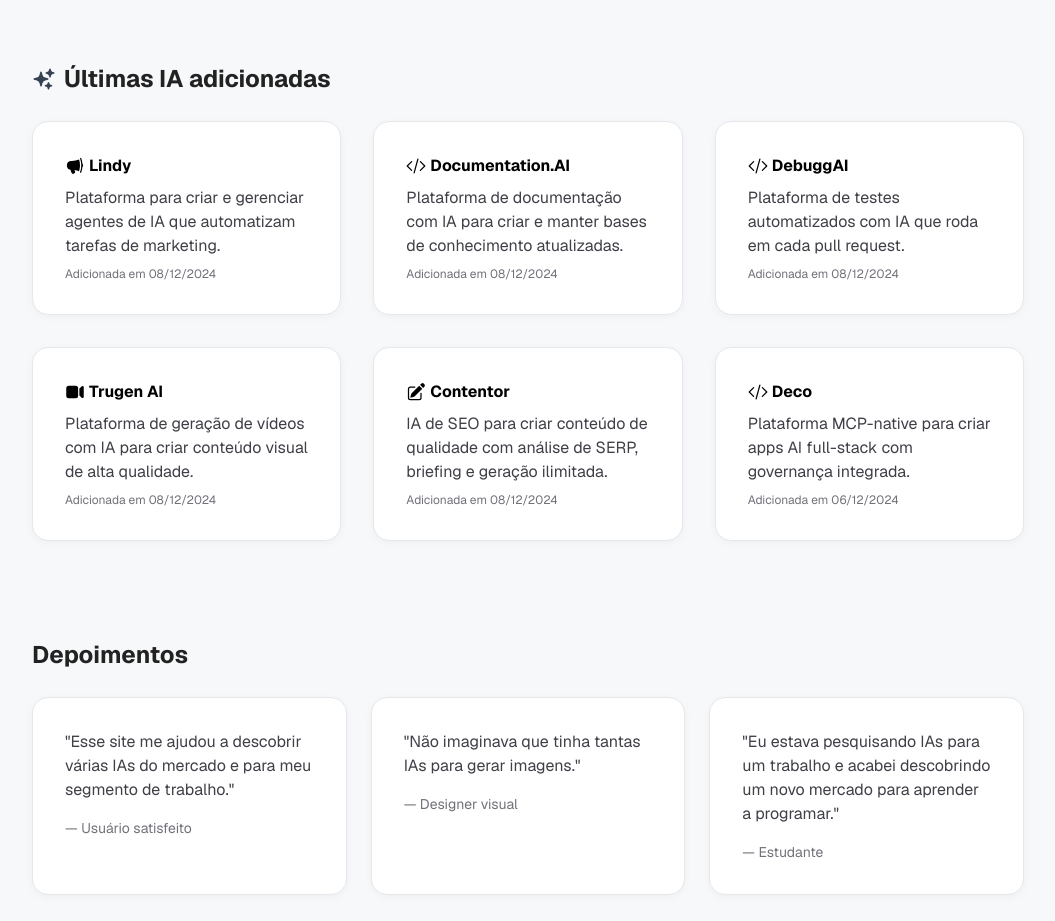
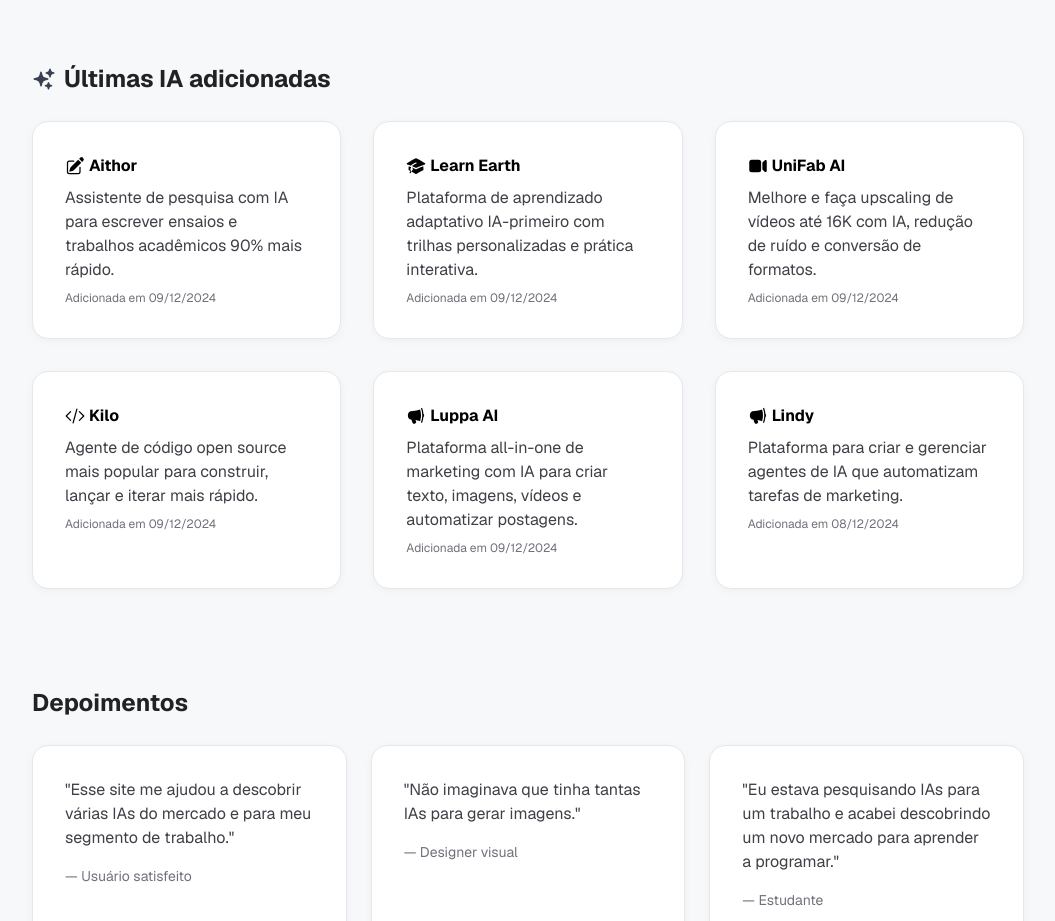
Before and after one commit to cavadema/hypehour, a Next.js app: page / in a window 1280 px wide. Shown: the part 7480-8401 px from the top of the page, without its empty margins (112-1167 px from the left). Built offline with nearby package versions, Linux system fonts and the light colour scheme.

Commit message:
Feat: Add 5 new tools and update latest AI section on homepage

```diff
--- a/app/ferramentas-de-ia-para-conteudo/page.tsx
+++ b/app/ferramentas-de-ia-para-conteudo/page.tsx
@@ -82,6 +82,11 @@
     nome: "Contentor",
     url: "https://usecontentor.com/pt",
     descricao: "IA de SEO para criar conteúdo de qualidade com análise de SERP, briefing e geração ilimitada.",
+  },
+  {
+    nome: "Aithor",
+    url: "https://aithor.com/pt-br",
+    descricao: "Assistente de pesquisa com IA para escrever ensaios e trabalhos acadêmicos 90% mais rápido.",
   },
   {
     nome: "Sudowrite",
--- a/app/ia-para-criar-videos/page.tsx
+++ b/app/ia-para-criar-videos/page.tsx
@@ -82,6 +82,11 @@
         nome: "Trugen AI",
         url: "https://trugen.ai/home",
         descricao: "Plataforma de geração de vídeos com IA para criar conteúdo visual de alta qualidade.",
+    },
+    {
+        nome: "UniFab AI Video Enhancer",
+        url: "https://unifab.ai/ai-video-enhancer.htm",
+        descricao: "Melhore e faça upscaling de vídeos até 16K com IA, redução de ruído e conversão de formatos.",
     },
     {
         nome: "Kaiber",
--- a/app/ia-para-desenvolvedores/page.tsx
+++ b/app/ia-para-desenvolvedores/page.tsx
@@ -77,6 +77,11 @@
     url: "https://debugg.ai/demo",
     descricao: "Plataforma de testes automatizados com IA que roda em cada pull request.",
   },
+  {
+    nome: "Kilo",
+    url: "https://kilo.ai/",
+    descricao: "Agente de código open source mais popular para construir, lançar e iterar mais rápido.",
+  },
 ];
 
 export default function IaParaDesenvolvedores() {
--- a/app/ia-para-marketing/page.tsx
+++ b/app/ia-para-marketing/page.tsx
@@ -88,6 +88,11 @@
         descricao: "Plataforma de documentação com IA para criar e manter bases de conhecimento atualizadas.",
     },
     {
+        nome: "Luppa AI",
+        url: "https://www.luppa.ai/",
+        descricao: "Plataforma all-in-one de marketing com IA para criar texto, imagens, vídeos e automatizar postagens.",
+    },
+    {
         nome: "Olive",
         url: "https://fromolive.com/",
         descricao: "Plataforma de BI impulsionada por IA para criar ferramentas internas rápidas e seguras a partir de prompts.",
--- a/app/ia-para-professores/page.tsx
+++ b/app/ia-para-professores/page.tsx
@@ -63,6 +63,11 @@
     url: "https://www.teachy.com.br/",
     descricao: "Ferramenta brasileira para montar planos de aula completos.",
   },
+  {
+    nome: "Learn Earth",
+    url: "https://www.learn.earth/pt-BR",
+    descricao: "Plataforma de aprendizado adaptativo IA-primeiro com trilhas personalizadas e prática interativa.",
+  },
 ];
 
 export const metadata = {
--- a/app/page.tsx
+++ b/app/page.tsx
@@ -675,34 +675,34 @@
         <h2 className="apify-section-title flex items-center gap-2"><SparklesIcon className="w-6 h-6 text-gray-700" />Últimas IA adicionadas</h2>
         <div className="grid grid-cols-1 md:grid-cols-2 lg:grid-cols-3 gap-8">
           <div className="apify-card hover:shadow-xl transition-shadow flex flex-col gap-2">
+            <span className="inline-flex items-center gap-1 text-black font-bold"><PencilSquareIcon className="w-5 h-5" /> Aithor</span>
+            <p className="text-zinc-700">Assistente de pesquisa com IA para escrever ensaios e trabalhos acadêmicos 90% mais rápido.</p>
+            <span className="text-xs text-zinc-500">Adicionada em 09/12/2024</span>
+          </div>
+          <div className="apify-card hover:shadow-xl transition-shadow flex flex-col gap-2">
+            <span className="inline-flex items-center gap-1 text-black font-bold"><AcademicCapIcon className="w-5 h-5" /> Learn Earth</span>
+            <p className="text-zinc-700">Plataforma de aprendizado adaptativo IA-primeiro com trilhas personalizadas e prática interativa.</p>
+            <span className="text-xs text-zinc-500">Adicionada em 09/12/2024</span>
+          </div>
+          <div className="apify-card hover:shadow-xl transition-shadow flex flex-col gap-2">
+            <span className="inline-flex items-center gap-1 text-black font-bold"><VideoCameraIcon className="w-5 h-5" /> UniFab AI</span>
+            <p className="text-zinc-700">Melhore e faça upscaling de vídeos até 16K com IA, redução de ruído e conversão de formatos.</p>
+            <span className="text-xs text-zinc-500">Adicionada em 09/12/2024</span>
+          </div>
+          <div className="apify-card hover:shadow-xl transition-shadow flex flex-col gap-2">
+            <span className="inline-flex items-center gap-1 text-black font-bold"><CodeBracketIcon className="w-5 h-5" /> Kilo</span>
+            <p className="text-zinc-700">Agente de código open source mais popular para construir, lançar e iterar mais rápido.</p>
+            <span className="text-xs text-zinc-500">Adicionada em 09/12/2024</span>
+          </div>
+          <div className="apify-card hover:shadow-xl transition-shadow flex flex-col gap-2">
+            <span className="inline-flex items-center gap-1 text-black font-bold"><MegaphoneIcon className="w-5 h-5" /> Luppa AI</span>
+            <p className="text-zinc-700">Plataforma all-in-one de marketing com IA para criar texto, imagens, vídeos e automatizar postagens.</p>
+            <span className="text-xs text-zinc-500">Adicionada em 09/12/2024</span>
+          </div>
+          <div className="apify-card hover:shadow-xl transition-shadow flex flex-col gap-2">
             <span className="inline-flex items-center gap-1 text-black font-bold"><MegaphoneIcon className="w-5 h-5" /> Lindy</span>
             <p className="text-zinc-700">Plataforma para criar e gerenciar agentes de IA que automatizam tarefas de marketing.</p>
             <span className="text-xs text-zinc-500">Adicionada em 08/12/2024</span>
-          </div>
-          <div className="apify-card hover:shadow-xl transition-shadow flex flex-col gap-2">
-            <span className="inline-flex items-center gap-1 text-black font-bold"><CodeBracketIcon className="w-5 h-5" /> Documentation.AI</span>
-            <p className="text-zinc-700">Plataforma de documentação com IA para criar e manter bases de conhecimento atualizadas.</p>
-            <span className="text-xs text-zinc-500">Adicionada em 08/12/2024</span>
-          </div>
-          <div className="apify-card hover:shadow-xl transition-shadow flex flex-col gap-2">
-            <span className="inline-flex items-center gap-1 text-black font-bold"><CodeBracketIcon className="w-5 h-5" /> DebuggAI</span>
-            <p className="text-zinc-700">Plataforma de testes automatizados com IA que roda em cada pull request.</p>
-            <span className="text-xs text-zinc-500">Adicionada em 08/12/2024</span>
-          </div>
-          <div className="apify-card hover:shadow-xl transition-shadow flex flex-col gap-2">
-            <span className="inline-flex items-center gap-1 text-black font-bold"><VideoCameraIcon className="w-5 h-5" /> Trugen AI</span>
-            <p className="text-zinc-700">Plataforma de geração de vídeos com IA para criar conteúdo visual de alta qualidade.</p>
-            <span className="text-xs text-zinc-500">Adicionada em 08/12/2024</span>
-          </div>
-          <div className="apify-card hover:shadow-xl transition-shadow flex flex-col gap-2">
-            <span className="inline-flex items-center gap-1 text-black font-bold"><PencilSquareIcon className="w-5 h-5" /> Contentor</span>
-            <p className="text-zinc-700">IA de SEO para criar conteúdo de qualidade com análise de SERP, briefing e geração ilimitada.</p>
-            <span className="text-xs text-zinc-500">Adicionada em 08/12/2024</span>
-          </div>
-          <div className="apify-card hover:shadow-xl transition-shadow flex flex-col gap-2">
-            <span className="inline-flex items-center gap-1 text-black font-bold"><CodeBracketIcon className="w-5 h-5" /> Deco</span>
-            <p className="text-zinc-700">Plataforma MCP-native para criar apps AI full-stack com governança integrada.</p>
-            <span className="text-xs text-zinc-500">Adicionada em 06/12/2024</span>
           </div>
         </div>
       </section>
```
